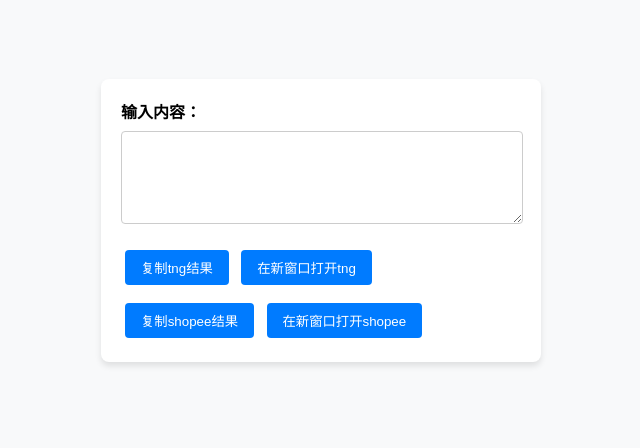
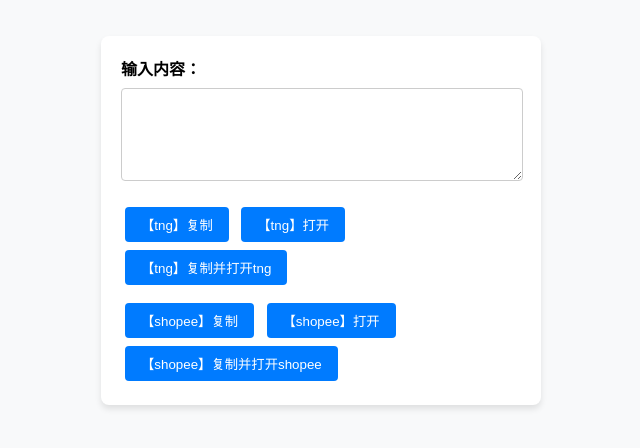
Before and after one commit to little-d1d1/little-d1d1.github.io, a plain HTML site: page index.html in a window 1280 px wide. Shown: the part 180-628 px from the top of the page, without its empty margins (319-959 px from the left). Drawn offline with Linux system fonts and the light colour scheme.

Commit message:
Update index.html

```diff
--- a/index.html
+++ b/index.html
@@ -58,12 +58,15 @@
     <textarea id="inputText" rows="5" cols="40" oninput="showCombinedStrings()"></textarea>
 
     <div id="output1"></div>
-    <button onclick="copyFirstOutput()">复制tng结果</button>
-    <button onclick="openFirstOutput()">在新窗口打开tng</button>
+    <button onclick="copyFirstOutput()">【tng】复制</button>
+    <button onclick="openFirstOutput()">【tng】打开</button>
+    <button onclick="copyandopenFirstOutput()">【tng】复制并打开tng</button>
 
     <div id="output2"></div>
-    <button onclick="copySecondOutput()">复制shopee结果</button>
-    <button onclick="openSecondOutput()">在新窗口打开shopee</button>
+    <button onclick="copySecondOutput()">【shopee】复制</button>
+    <button onclick="openSecondOutput()">【shopee】打开</button>
+    <button onclick="copyandopenSecondOutput()">【shopee】复制并打开shopee</button>
+
 </div>
 
 <script>
@@ -98,6 +101,22 @@
     var outputText = document.getElementById("output2").textContent;
     window.open(outputText, "_blank");
 }
+
+function copyandopenFirstOutput() {
+    var outputText = document.getElementById("output1").textContent;
+    navigator.clipboard.writeText(outputText)
+        .then(() => alert("tng结果已复制"))
+        .catch(err => console.error('无法复制tng结果：', err));
+    window.open(outputText, "_blank");
+}
+
+function copyandopenSecondOutput() {
+    var outputText = document.getElementById("output2").textContent;
+    navigator.clipboard.writeText(outputText)
+        .then(() => alert("shopee结果已复制"))
+        .catch(err => console.error('无法复制shopee结果：', err));
+    window.open(outputText, "_blank");
+}
 </script>
 
 </body>
```
